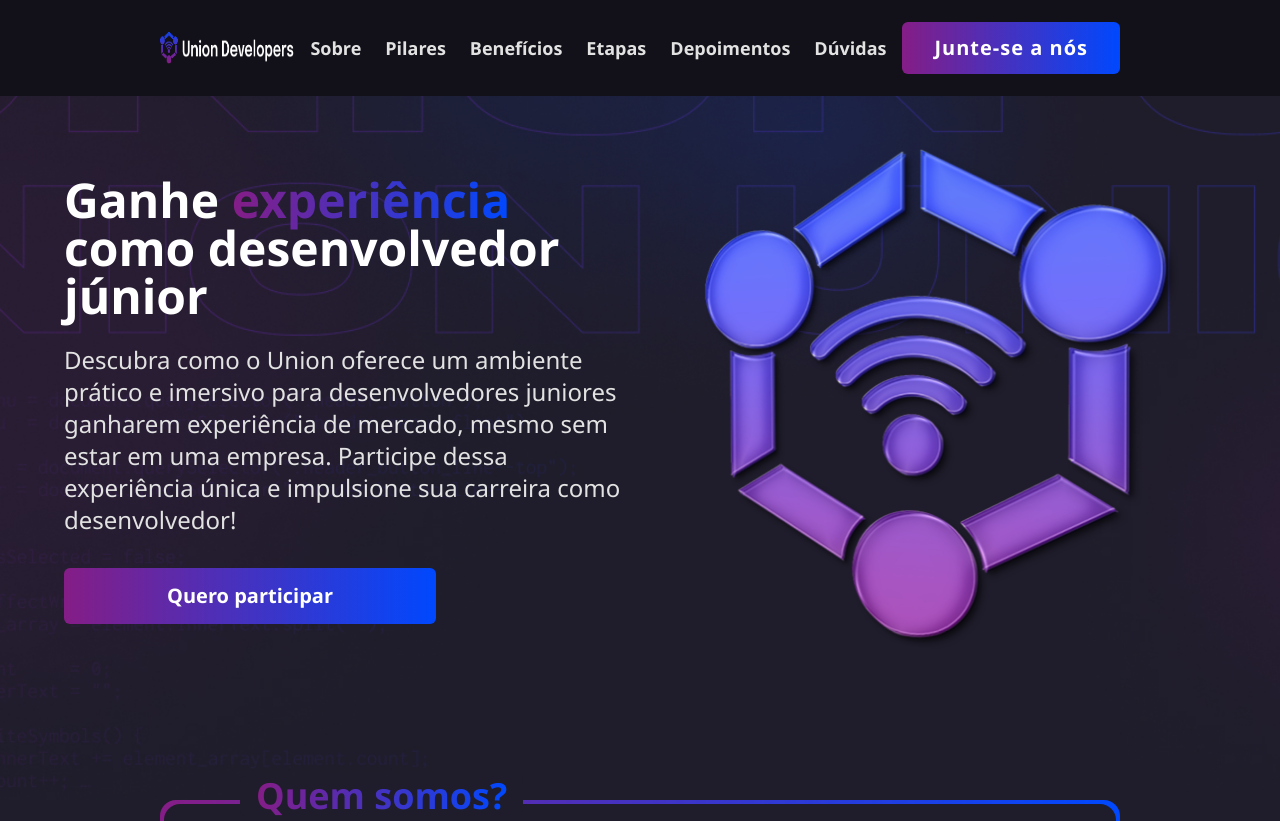
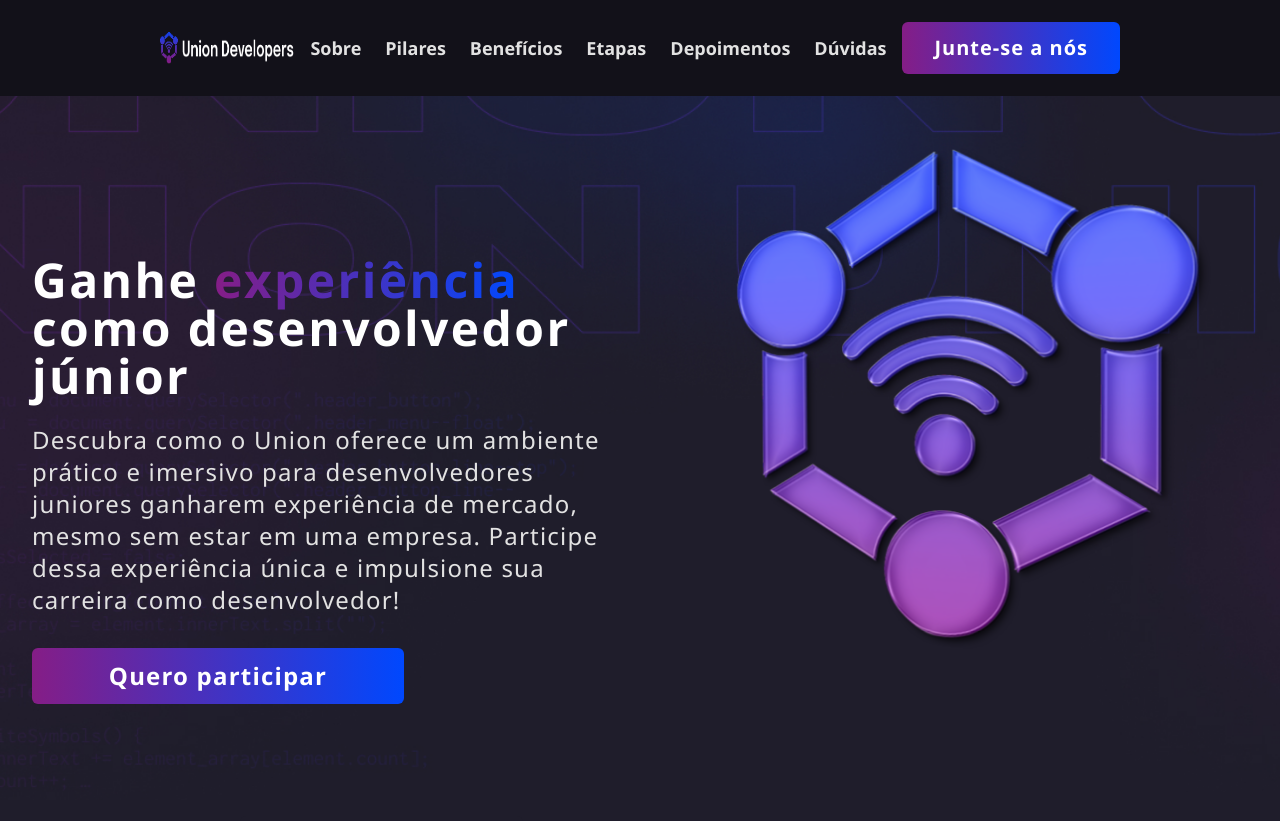
Before and after one commit to adrianemaciel/desafio-union-developers, a Next.js app: page / in a window 1280 px wide. Shown: the top 821 px of the page. Built offline with nearby package versions, Linux system fonts and the light colour scheme.

Commit message:
fix: enhance layout and typography in Hero section for improved readability and consistency

```diff
--- a/src/sections/Hero.tsx
+++ b/src/sections/Hero.tsx
@@ -3,17 +3,17 @@
 
 const Hero = () => {
   return (
-    <section className="max-w-[1920px] mx-auto h-screen flex items-center justify-center bg-background bg-[url('/hero-desktop.jpg')] bg-cover bg-center bg-no-repeat ">
-      <div className="lg:flex flex-1 lg:flex-row items-center justify-center w-full max-w-6xl lg:gap-8">
-        <div className="flex-1 max-w-xl text-left px-6 lg:px-0">
-          <h1 className="text-primary text-4xl sm:text-5xl font-bold leading-tight">
+    <section className="max-w-[1920px] mx-auto lg:h-screen md:py-8 flex justify-center bg-background bg-[url('/hero-desktop.jpg')] bg-cover bg-center bg-no-repeat mb-10">
+      <div className="flex-1 lg:flex lg:flex-row items-center max-w-7xl md:p-4 lg:gap-8 lg:p-4">
+        <div className="flex-1 text-left max-w-2xl px-4 mt-40">
+          <h1 className="text-primary text-3xl sm:text-5xl font-bold tracking-wider">
             Ganhe{" "}
             <span className="bg-gradient-to-r to-gradient-to from-gradient-from bg-clip-text text-transparent">
               experiência
             </span>{" "}
             como desenvolvedor júnior
           </h1>
-          <p className="text-secondary text-lg sm:text-2xl mt-6 leading-relaxed">
+          <p className="text-secondary text-lg sm:text-2xl mt-6 tracking-wider">
             Descubra como o Union oferece um ambiente prático e imersivo para
             desenvolvedores juniores ganharem experiência de mercado, mesmo sem
             estar em uma empresa. Participe dessa experiência única e impulsione
@@ -22,7 +22,7 @@
           <div className="flex justify-start">
             <Link
               href="#inscricao"
-              className="w-full sm:w-[372px] h-14 mt-8 flex items-center justify-center bg-gradient-to-r to-gradient-to from-gradient-from text-white text-lg sm:text-xl font-bold rounded-md transition-transform hover:scale-105"
+              className="w-full sm:w-[372px] h-14 mt-8 flex items-center justify-center bg-gradient-to-r to-gradient-to from-gradient-from text-white text-lg sm:text-2xl font-bold rounded-md transition-transform hover:scale-105 tracking-wider"
             >
               Quero participar
             </Link>
```
